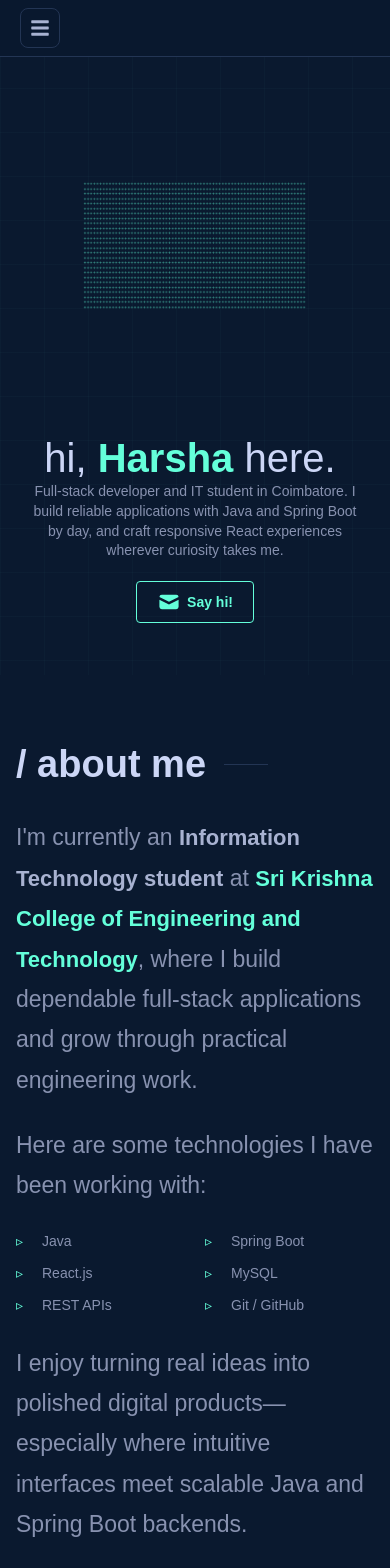
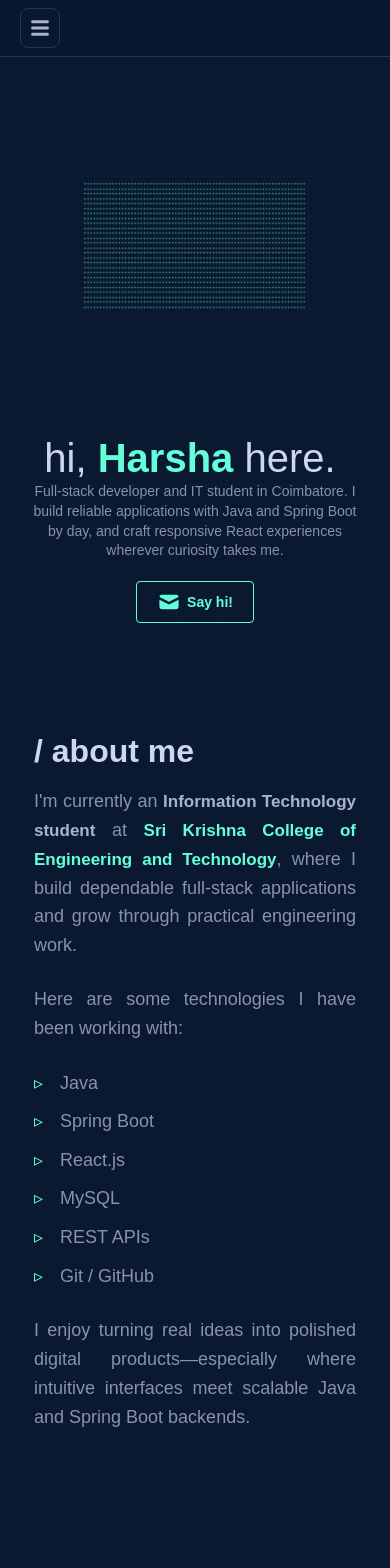
Before and after one commit to harsha-252005/harsha-portfolio, a React (Vite) app: page / in a window 390 px wide. Shown: the top 1568 px of the page. Built offline with nearby package versions, Linux system fonts and the light colour scheme; a web font is replaced by a local one.

Commit message:
Match mobile about and contact layout

```diff
--- a/src/index.css
+++ b/src/index.css
@@ -185,3 +185,27 @@ body { margin:0; background:var(--navy); color:var(--light-slate); font-family:'
   .experience-date { font-size:15px; margin:12px 0 25px; }
   .experience-entry ul { gap:16px; font-size:18px; line-height:1.7; }
 }
+
+/* Apply the same Gazi mobile section frame to About and Contact only. */
+@media (max-width:640px) {
+  .about-section,
+  .contact-section { padding:60px 34px; }
+
+  .about-heading,
+  .contact-heading { width:auto; gap:0; margin-bottom:20px; }
+  .about-heading h2,
+  .contact-heading h2 { font-size:32px; }
+  .about-heading span,
+  .contact-heading span { display:none; }
+
+  .about-copy { font-size:18px; line-height:1.6; text-align:justify; }
+  .about-copy strong,
+  .about-copy a { font-size:17px; }
+  .about-copy ul { grid-template-columns:1fr; font-size:18px; }
+  .about-photo { display:none; }
+
+  .contact-layout { gap:28px; }
+  .contact-copy { padding-top:0; font-size:18px; line-height:1.6; }
+  .contact-copy > a { font-size:18px; }
+  .contact-form { padding:24px; }
+}
```
